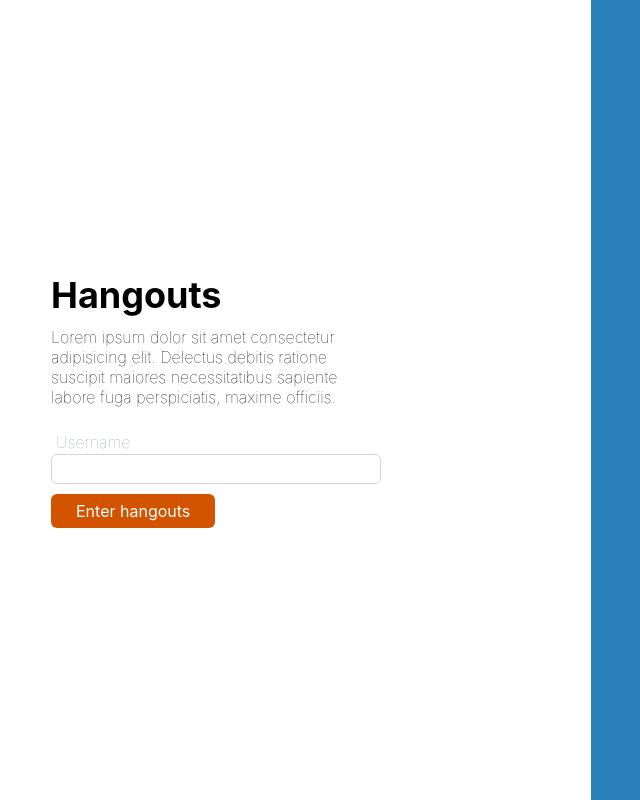
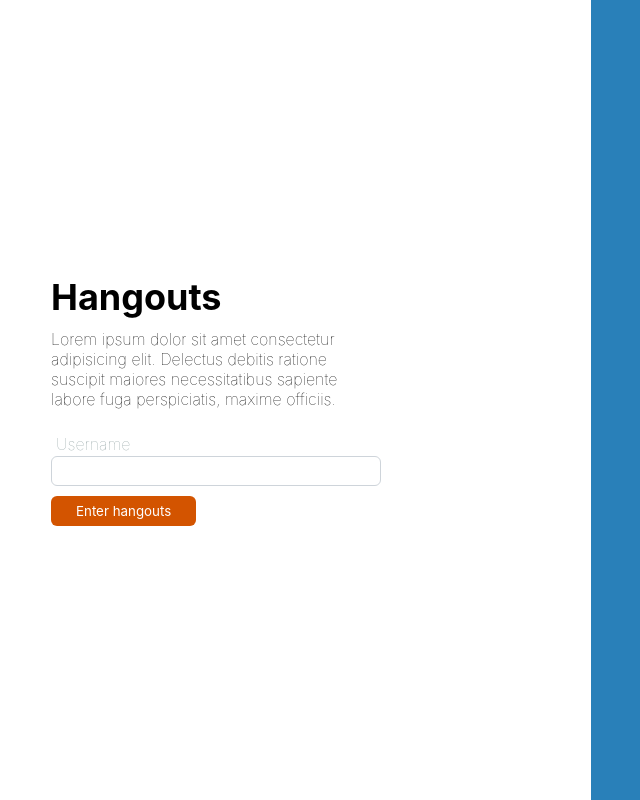
Before and after one commit to yourigruiters/Full-Stack-Hangouts, a React (Create React App) app in the folder client/: page / in a window 1280 px wide. Shown: the whole page, without its empty margins (49-689 px from the left). Built offline with nearby package versions, Linux system fonts and the light colour scheme; no server answers.

Commit message:
Ui: implemented Q/A from homepage design

```diff
--- a/client/src/components/button/Button.jsx
+++ b/client/src/components/button/Button.jsx
@@ -2,7 +2,7 @@
 import "./Button.scss";
 
 const Button = ({ type, children }) => {
-	return <section className={`button button--${type}`}>{children}</section>;
+	return <button className={`button button--${type}`}>{children}</button>;
 };
 
 export default Button;
--- a/client/src/components/button/Button.scss
+++ b/client/src/components/button/Button.scss
@@ -8,7 +8,6 @@
 	border: none;
 	border-radius: 6px;
 	outline: none;
-	background-color: yellow;
 	transition: background-color 0.5s;
 	cursor: pointer;
 
--- a/client/src/modules/chats/Chats.view.jsx
+++ b/client/src/modules/chats/Chats.view.jsx
@@ -1,7 +1,8 @@
 import React from "react";
 import * as _ from "lodash";
+import { Link } from "react-router-dom";
+import Button from "../../components/button/Button";
 import "./Chats.view.scss";
-import { Link } from "react-router-dom";
 
 const Chats = ({ socket }) => {
 	const [roomsData, setRoomsData] = React.useState([]);
@@ -28,7 +29,7 @@
 							.replace(" ", "-")
 							.toLowerCase()}`}
 					>
-						<button>Go to Room</button>
+						<Button type="primary">Go to Room</Button>
 					</Link>
 				</div>
 			))}
--- a/client/src/modules/videos/Videos.view.jsx
+++ b/client/src/modules/videos/Videos.view.jsx
@@ -1,7 +1,8 @@
 import React from "react";
 import * as _ from "lodash";
+import { Link } from "react-router-dom";
+import Button from "../../components/button/Button";
 import "./Videos.view.scss";
-import { Link } from "react-router-dom";
 
 const Videos = ({ socket }) => {
 	// const [ visitor, setVisitor ] = React.useState({});
@@ -39,7 +40,7 @@
 							.replace(" ", "-")
 							.toLowerCase()}`}
 					>
-						<button>Go to Room</button>
+						<Button type="primary">Go to Room</Button>
 					</Link>
 				</div>
 			))}
```
